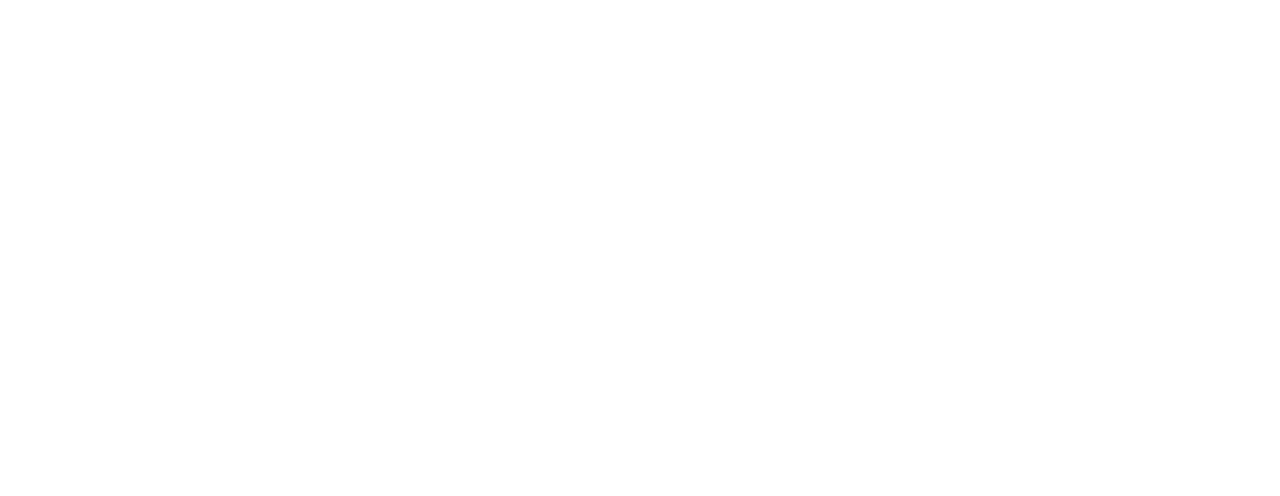
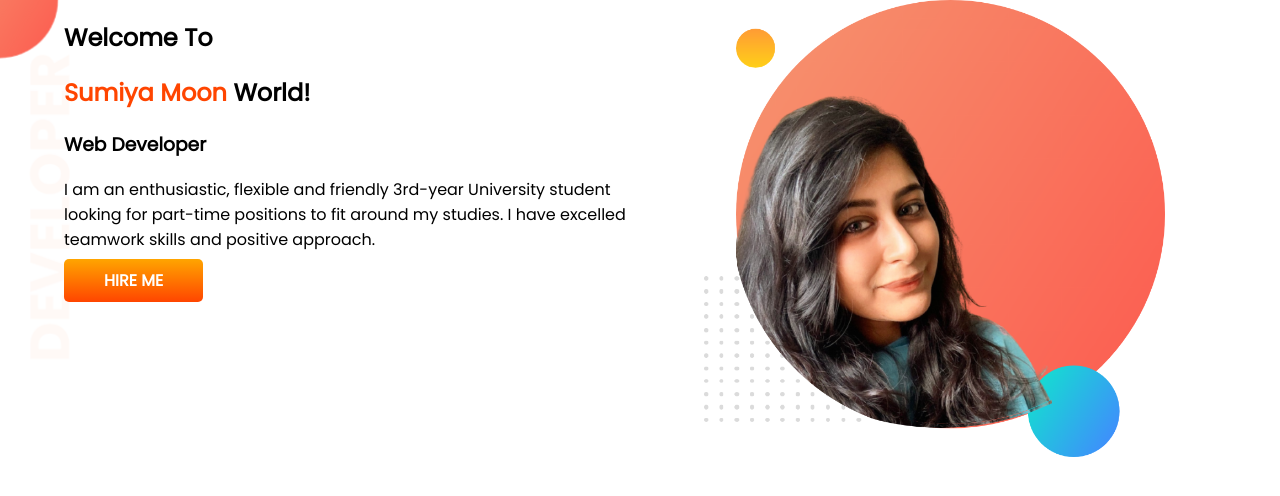
Before and after one commit to sumiyamoon05/developer-portfolio, a plain HTML site: page index.html in a window 1280 px wide. Drawn offline with Linux system fonts and the light colour scheme.

Commit message:
first banner work

```diff
--- a/index.html
+++ b/index.html
@@ -5,9 +5,23 @@
     <meta http-equiv="X-UA-Compatible" content="IE=edge">
     <meta name="viewport" content="width=device-width, initial-scale=1.0">
     <title>Moon Portfolio</title>
+    <link rel="preconnect" href="https://fonts.googleapis.com">
+    <link rel="preconnect" href="https://fonts.gstatic.com" crossorigin>
+    <link href="https://fonts.googleapis.com/css2?family=Poppins&display=swap" rel="stylesheet">
     <link rel="stylesheet" href="style.css">
 </head>
 <body>
-
+<section class="top-banner">
+    <div class="half-width">
+        <h1>Welcome To</h1>
+        <h1><span class="name-color">Sumiya Moon</span> World!</h1>
+        <h3>Web Developer</h3>
+        <p>I am an enthusiastic, flexible and friendly 3rd-year University student looking for part-time positions to fit around my studies. I have excelled teamwork skills and positive approach. </p>
+        <a class="link-button" target="_blank" href="https://github.com/sumiyamoon05">HIRE ME</a>
+    </div>
+    <div class="half-width">
+        <img src="images/moon1-bg.png" alt="">
+    </div>
+</section>
 </body>
 </html>
--- a/style.css
+++ b/style.css
@@ -0,0 +1,34 @@
+body{
+    font-family: 'Poppins', sans-serif;
+    margin: 0;
+}
+h1{
+    font-size: 50pxs;
+}
+.name-color{
+    color: orangered;
+    font-weight: 700;
+}
+section{
+    display: flex;
+}
+.half-width{
+    width: 50%;
+    padding-left: 5%;
+}
+.half-width img{
+   width: 80%;
+}
+.link-button{
+    text-decoration: none;
+    background-image: linear-gradient(orange,orangered);
+    padding: 10px 40px;
+    color: white;
+    font-weight: 700;
+    border-radius: 5px;
+}
+.top-banner{
+    background-image: url(images/top-banner.png);
+    background-repeat: no-repeat;
+
+}
```
Also changed, not shown: images/dream-bg.png (added), images/exp-bg.png (added), images/jhankar.png (added), images/jhankar2.png (added), images/moon1-bg.png (added), images/my-bg.png (added), images/my-bg2.png (added), images/top-banner.png (added), 7 other files.
